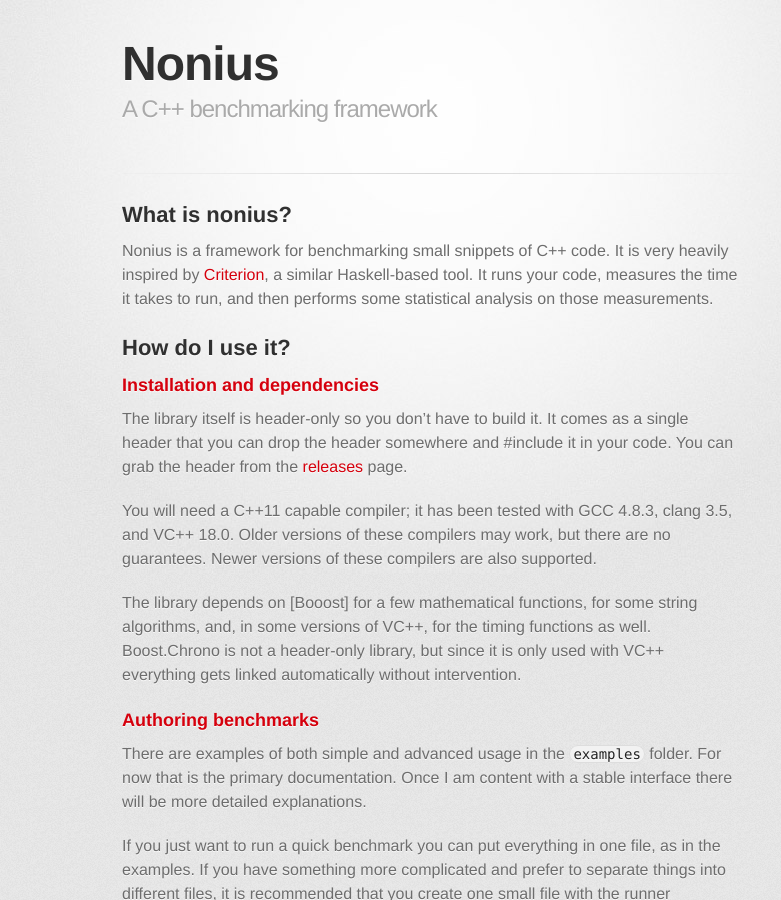
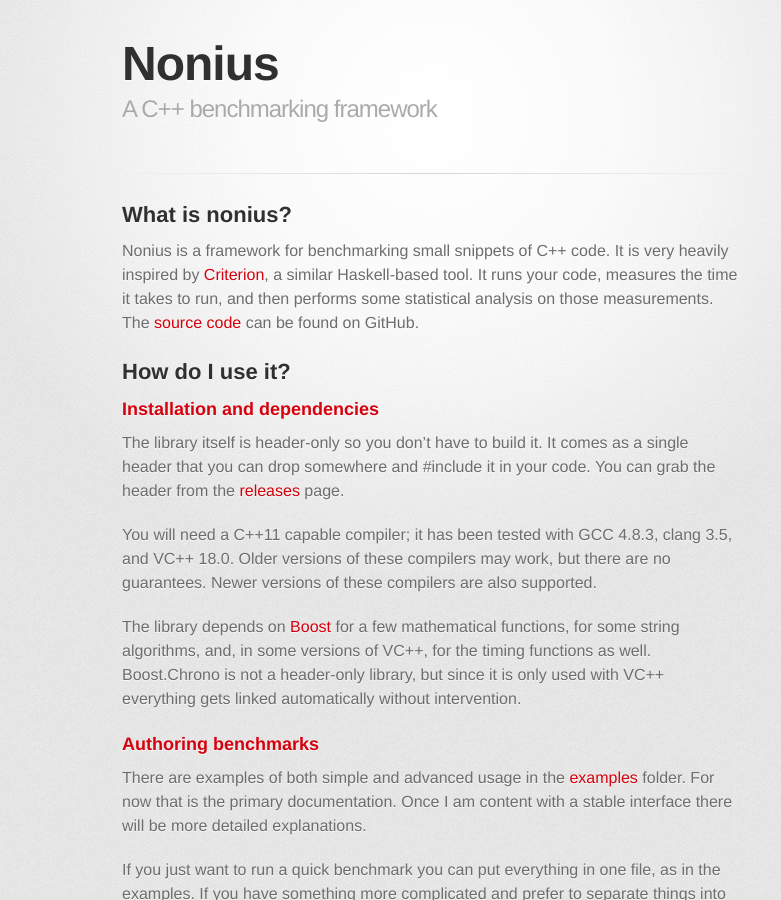
Before and after one commit to libnonius/nonius, a Jekyll site: the page built from index.md, in a window 1280 px wide and 900 px high. Shown: the whole window, without its empty margins (208-989 px from the left). Built offline with Jekyll 4.4.1, drawn with Linux system fonts in a browser that asks for light colours; some web fonts are replaced; some of the changed text lies outside the part shown.

Commit message:
Fixes minor doc issues.

```diff
--- a/index.md
+++ b/index.md
@@ -2,22 +2,24 @@
 title: Nonius
 layout: default
 ---
+
 ## What is nonius?
 
 Nonius is a framework for benchmarking small snippets of C++ code. It is very
 heavily inspired by [Criterion], a similar Haskell-based tool. It runs your
 code, measures the time it takes to run, and then performs some statistical
-analysis on those measurements.
+analysis on those measurements. The [source code] can be found on GitHub.
 
  [Criterion]: http://www.serpentine.com/blog/2009/09/29/criterion-a-new-benchmarking-library-for-haskell/
+ [source code]: https://github.com/rmartinho/nonius
 
 ## How do I use it?
 
 ### Installation and dependencies
 
 The library itself is header-only so you don't have to build it. It comes as a
-single header that you can drop the header somewhere and #include it in your
-code. You can grab the header from the [releases] page.
+single header that you can drop somewhere and #include it in your code. You can
+grab the header from the [releases] page.
 
  [releases]: https://github.com/rmartinho/nonius/releases
 
@@ -26,7 +28,7 @@
 clang 3.5, and VC++ 18.0. Older versions of these compilers may work, but there
 are no guarantees. Newer versions of these compilers are also supported.
 
-The library depends on [Booost] for a few mathematical functions, for some
+The library depends on [Boost] for a few mathematical functions, for some
 string algorithms, and, in some versions of VC++, for the timing functions as
 well. Boost.Chrono is not a header-only library, but since it is only used with
 VC++ everything gets linked automatically without intervention.
@@ -135,6 +139,15 @@
 from the rest of the measurements. If you request verbose output the default
 reporter will give you outlier classification.
 
+{% highlight console %}
+found 19 outliers among 100 samples (19%)
+  2 (2%) low mild
+  3 (3%) high mild
+  14 (14%) high severe
+variance introduced by outliers: 0.99%
+variance is unaffected by outliers
+{% endhighlight %}
+
 ## Licensing
 
 Nonius is released under the [CC0] license, which is essentially a public domain
```
Also changed, not shown: other parts of index.md (+3 -1 lines).
